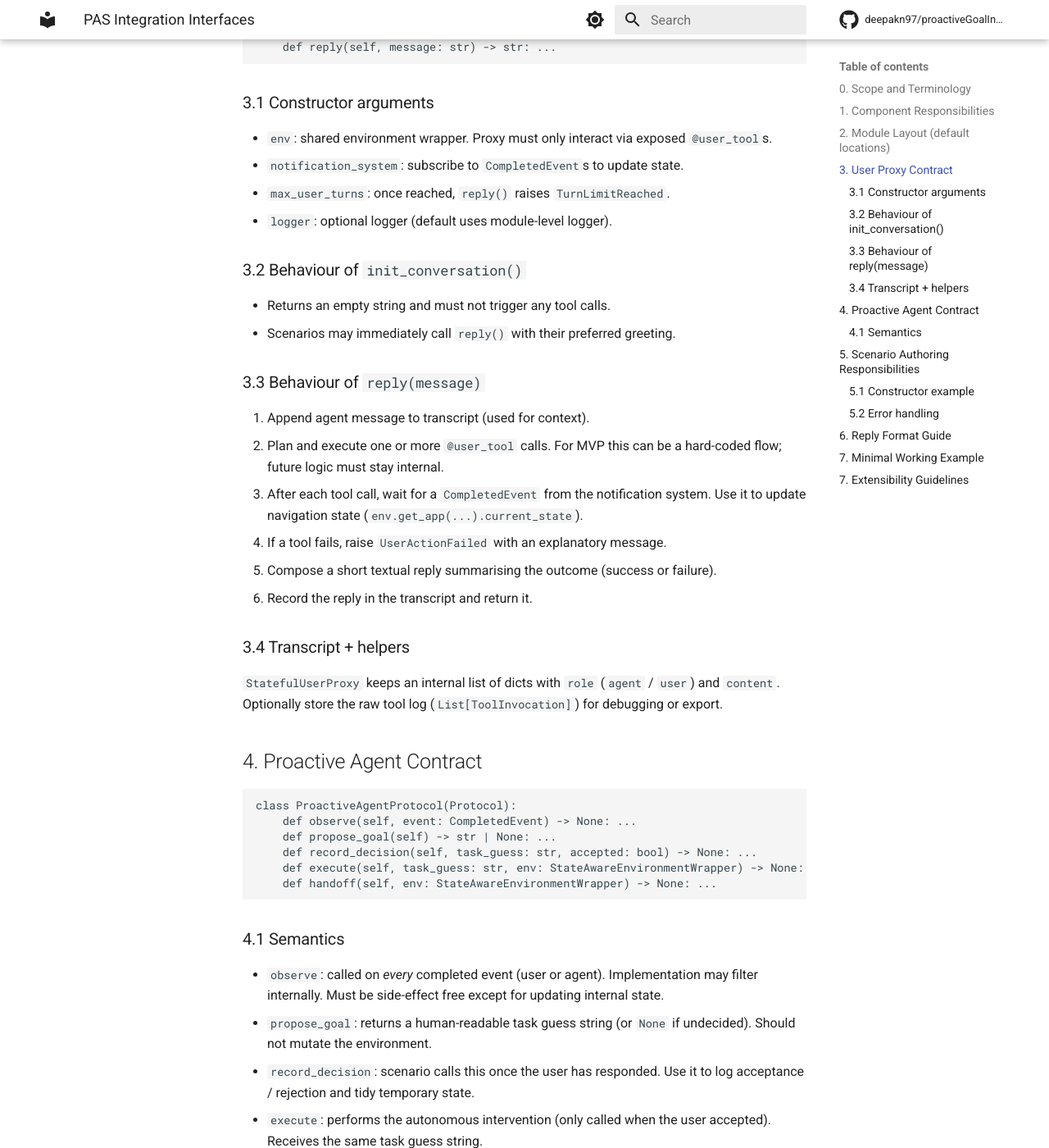
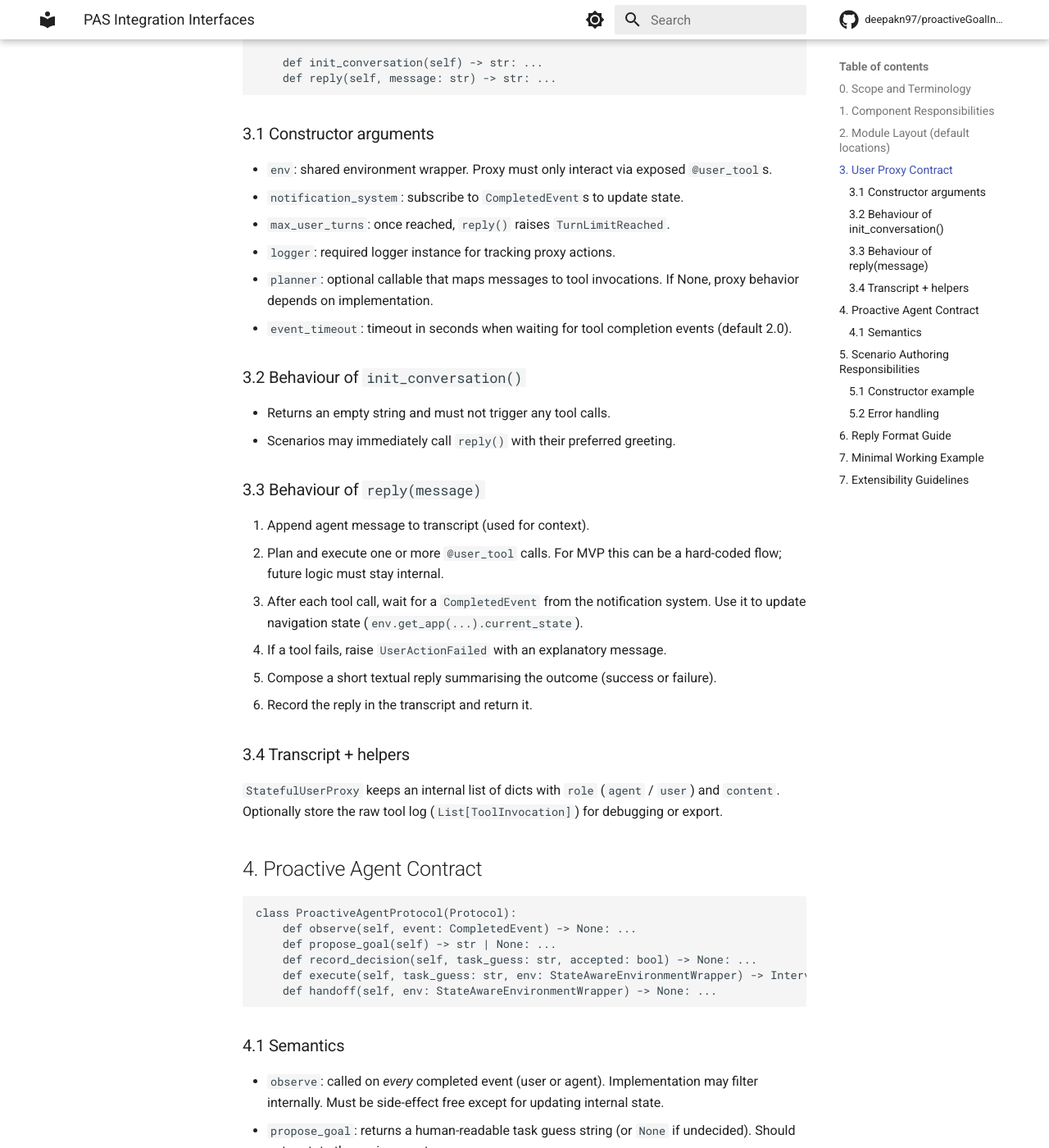
Before and after one commit to deepakn97/pare, an MkDocs documentation site: the page built from docs/interface-guide.md, in a window 1280 px wide and 1400 px high, scrolled down 1791 px. Shown: the whole window at 82% size. Built offline with MkDocs 1.6.1 and Material for MkDocs 9.7.7, drawn with Linux system fonts in a browser that asks for light colours; comment, search, counter and statistics services are not loaded; some of the changed text lies outside the part shown.

Commit message:
Fix documentation inconsistencies with code implementation
This commit fixes critical documentation inconsistencies that were causing
confusion and potential runtime errors for developers:

1. interface-guide.md:
   - Fix StatefulUserProxy constructor signature (add missing planner and
     event_timeout params, correct logger as required not optional)
   - Update constructor parameter descriptions
   - Fix ProactiveAgentProtocol.execute() return type (InterventionResult
     not None)
   - Add InterventionResult return semantics to execute() description

2. scenario_author_guide.md:
   - Remove reference to undefined 'setup' variable in example code
   - Add complete parameter documentation for build_stateful_user_planner
     including missing initial_app_name parameter

3. user_proxy_guide.md:
   - Update constructor parameter descriptions to match actual implementation
   - Clarify logger as required parameter
   - Add event_timeout default value documentation

4. .gitignore:
   - Add .serena directory to gitignore (AI agent configuration)

These fixes ensure the documentation matches the actual code implementation
in pas/user_proxy/stateful.py, pas/proactive/agent.py, and pas/system/user.py,
preventing TypeErrors and NameErrors when following the documentation.

🤖 Generated with [Claude Code](https://claude.com/claude-code)

Co-Authored-By: Claude <noreply@anthropic.com>

````diff
--- a/docs/interface-guide.md
+++ b/docs/interface-guide.md
@@ -50,10 +50,12 @@ class StatefulUserProxy(UserProxy):
     def __init__(
         self,
         env: StateAwareEnvironmentWrapper,
-        notification_system: NotificationSystem,
+        notification_system: BaseNotificationSystem,
         *,
         max_user_turns: int = 40,
-        logger: logging.Logger | None = None,
+        logger: logging.Logger,
+        planner: PlannerCallable | None = None,
+        event_timeout: float = 2.0,
     ) -> None: ...
 
     def init_conversation(self) -> str: ...
@@ -65,7 +67,9 @@ class StatefulUserProxy(UserProxy):
 - `env`: shared environment wrapper. Proxy must only interact via exposed `@user_tool`s.
 - `notification_system`: subscribe to `CompletedEvent`s to update state.
 - `max_user_turns`: once reached, `reply()` raises `TurnLimitReached`.
-- `logger`: optional logger (default uses module-level logger).
+- `logger`: required logger instance for tracking proxy actions.
+- `planner`: optional callable that maps messages to tool invocations. If None, proxy behavior depends on implementation.
+- `event_timeout`: timeout in seconds when waiting for tool completion events (default 2.0).
 
 ### 3.2 Behaviour of `init_conversation()`
 
@@ -91,7 +95,7 @@ class ProactiveAgentProtocol(Protocol):
     def observe(self, event: CompletedEvent) -> None: ...
     def propose_goal(self) -> str | None: ...
     def record_decision(self, task_guess: str, accepted: bool) -> None: ...
-    def execute(self, task_guess: str, env: StateAwareEnvironmentWrapper) -> None: ...
+    def execute(self, task_guess: str, env: StateAwareEnvironmentWrapper) -> InterventionResult: ...
     def handoff(self, env: StateAwareEnvironmentWrapper) -> None: ...
 ```
 
@@ -103,6 +107,7 @@ class ProactiveAgentProtocol(Protocol):
 - `record_decision`: scenario calls this once the user has responded. Use it to log acceptance / rejection and tidy temporary state.
 - `execute`: performs the autonomous intervention (only called when the user accepted). Receives the same task guess string.
   - May call `@app_tool`s directly or orchestrate other helpers.
+  - Returns an `InterventionResult` containing success status, notes, and optional metadata.
   - Must raise `ProactiveInterventionError` on failure.
 - `handoff`: restore a safe state (e.g. return to a neutral screen) and optionally enqueue a summary message for the user proxy to send later.
 
````
Also changed, not shown: docs/scenario_author_guide.md (+11 -2 lines), docs/user_proxy_guide.md (+3 -2 lines), 1 other file.
